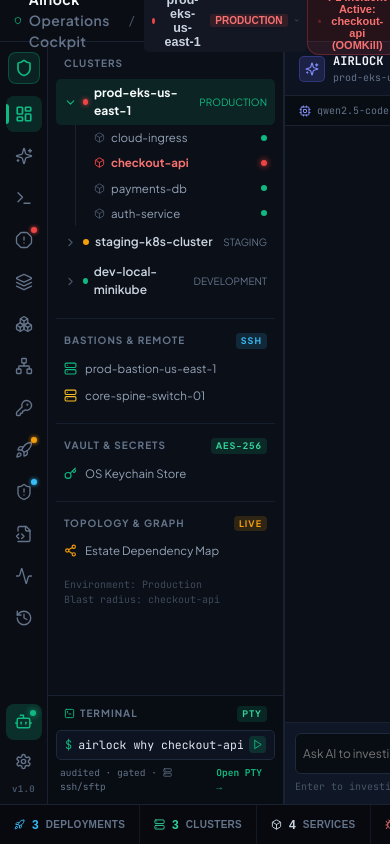
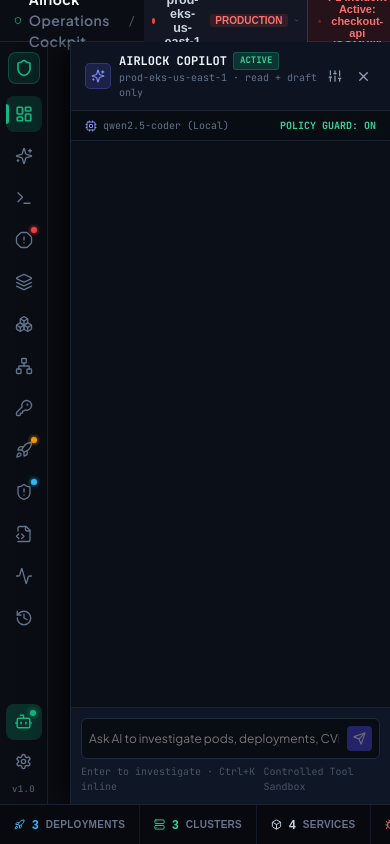
Before and after one commit to rahulmotvani0-sketch/DEVSECOPS-AI-WORKSPACE, a React (Vite) app in the folder src-ui/: page / in a window 390 px wide. Built offline with nearby package versions, Linux system fonts and the light colour scheme.

Commit message:
feat(ui): make window layout ultra-flexible and responsive across all screen resolutions

```diff
--- a/src-ui/src/components/DevSecOpsAssetTree.tsx
+++ b/src-ui/src/components/DevSecOpsAssetTree.tsx
@@ -69,6 +69,7 @@
   return (
     <aside
       aria-label="Cluster & Terminal Asset Tree"
+      className="asset-tree-responsive"
       style={{
         width: 236,
         flexShrink: 0,
--- a/src-ui/src/components/DevSecOpsCopilotPanel.tsx
+++ b/src-ui/src/components/DevSecOpsCopilotPanel.tsx
@@ -139,6 +139,7 @@
   return (
     <aside
       aria-label="Airlock AI Copilot Panel"
+      className="copilot-panel-responsive"
       style={{
         width: 380,
         flexShrink: 0,
--- a/src-ui/src/index.css
+++ b/src-ui/src/index.css
@@ -623,3 +623,65 @@
   from { transform: rotate(0deg); }
   to { transform: rotate(360deg); }
 }
+
+/* Responsive Viewport Adaptation & Resolution Flexibility */
+@media (max-width: 1280px) {
+  .copilot-panel-responsive {
+    width: 300px !important;
+  }
+}
+
+@media (max-width: 1024px) {
+  .asset-tree-responsive {
+    width: 180px !important;
+  }
+  .copilot-panel-responsive {
+    width: 280px !important;
+  }
+  .header-hide-mobile {
+    display: none !important;
+  }
+}
+
+@media (max-width: 768px) {
+  .asset-tree-responsive {
+    display: none !important;
+  }
+  .copilot-panel-responsive {
+    position: absolute !important;
+    right: 0 !important;
+    top: 0 !important;
+    bottom: 0 !important;
+    width: 320px !important;
+    box-shadow: -10px 0 30px rgba(0, 0, 0, 0.7) !important;
+    z-index: 50 !important;
+  }
+}
+
+/* Scrollbar & Overflow Handling for Flexible Layouts */
+html, body, #root {
+  width: 100%;
+  height: 100%;
+  overflow: hidden;
+}
+
+.flexible-workspace-scroll {
+  overflow-y: auto;
+  overflow-x: auto;
+  scrollbar-width: thin;
+  scrollbar-color: #334155 #0f172a;
+}
+
+.flexible-workspace-scroll::-webkit-scrollbar {
+  width: 6px;
+  height: 6px;
+}
+
+.flexible-workspace-scroll::-webkit-scrollbar-track {
+  background: #0f172a;
+}
+
+.flexible-workspace-scroll::-webkit-scrollbar-thumb {
+  background: #334155;
+  border-radius: 3px;
+}
```
Also changed, not shown: 1 other file (tests, documents, lock files or other folders).
